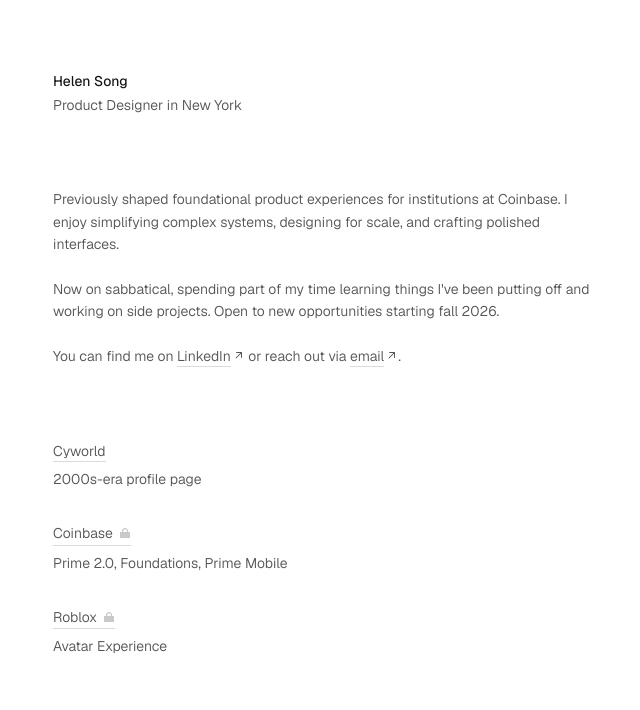
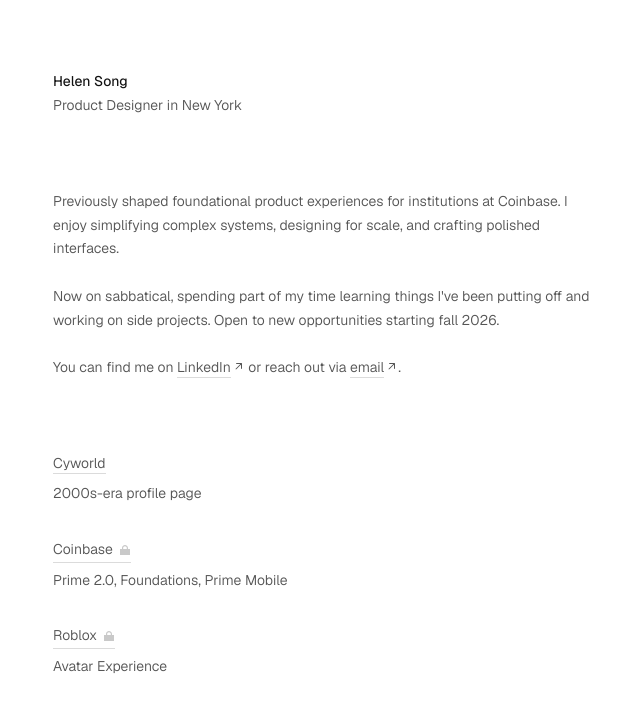
Before and after one commit to helenhsong/helenhsong.github.io, a React (Vite) app: page / in a window 1280 px wide. Shown: the top 710 px of the page, without its empty margins (317-957 px from the left). Built offline with nearby package versions, Linux system fonts and the light colour scheme.

Commit message:
Adjust styles

```diff
--- a/src/index.css
+++ b/src/index.css
@@ -10,7 +10,7 @@
   --font-size: 14px;
   --font-weight: 350;
   --font-weight-bold: 450;
-  --line-height: 1.6;
+  --line-height: 1.7;
   --background: #FFFFFF;
   --gray1: #111111;
   --gray2: #555555;
```
